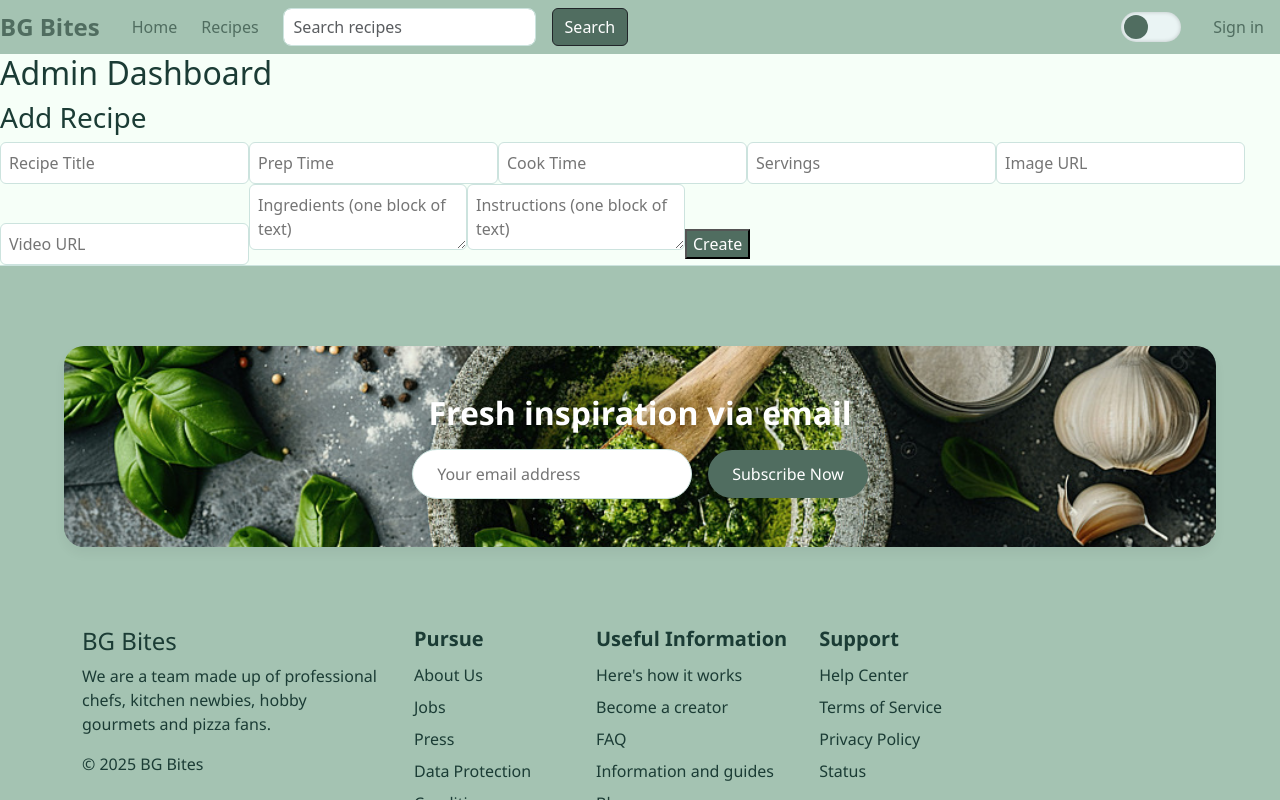
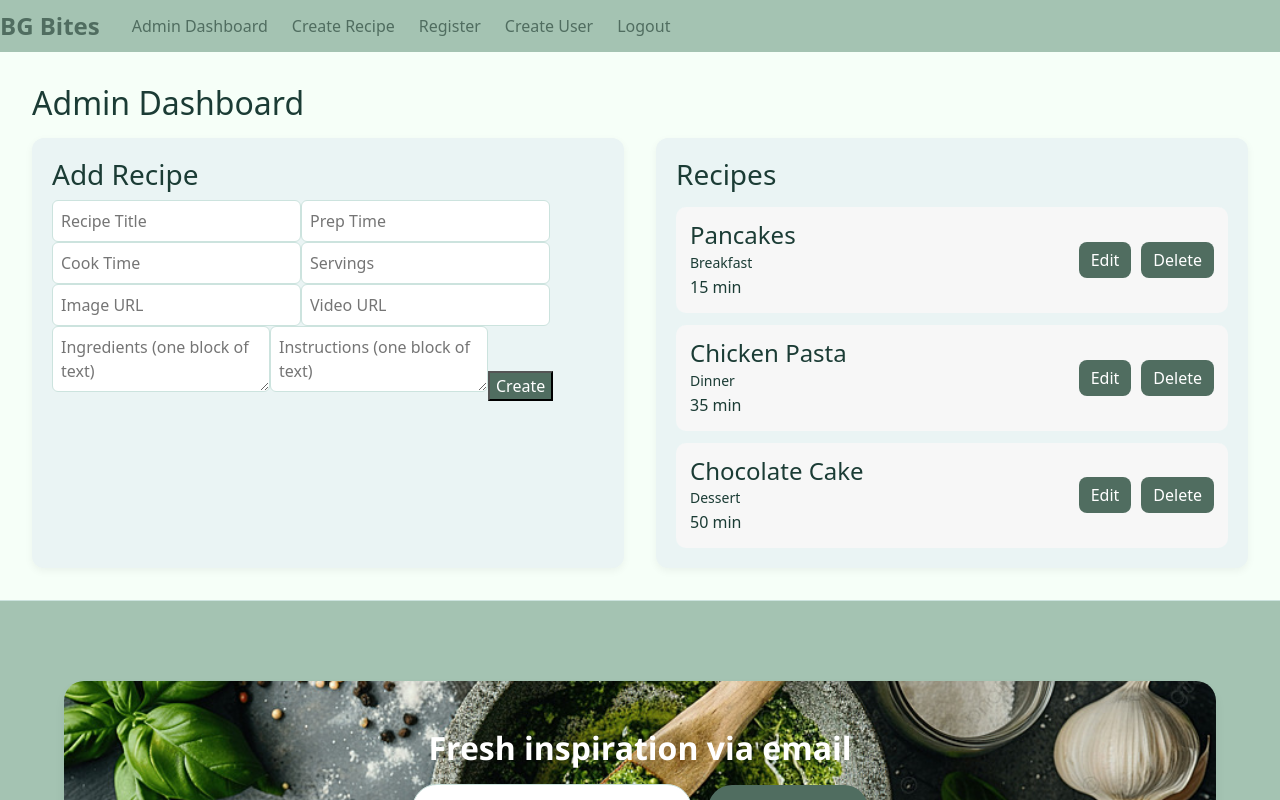
Before and after one commit to jaklin99/BgBites, a React (Create React App) app in the folder frontend/: page /create-recipe in a window 1280 px wide. Shown: the top 800 px of the page. Built offline with nearby package versions, Linux system fonts and the light colour scheme; sample sign-in values are in the browser's storage.

Commit message:
admin panel/login functionalities and design

```diff
--- a/frontend/src/App.css
+++ b/frontend/src/App.css
@@ -542,12 +542,12 @@ body {
 }
 
 /* Admin Recipe List */
-.admin-recipe-list {
+/* .admin-recipe-list {
   list-style: none;
   padding: 0;
   margin: 2rem auto;
   max-width: 600px;
-  background-color: var(--card-bg); /* soft background */
+  background-color: var(--card-bg);
   border-radius: 12px;
   padding: 1rem;
   box-shadow: 0 4px 10px rgba(0, 0, 0, 0.04);
@@ -582,6 +582,125 @@ body {
 .admin-recipe-list button:hover {
   background-color: var(--secondary-color);
   color: var(--text-color);
+} */
+ /* ADMIN DASHBOARD */
+
+.admin-dashboard {
+  padding: 2rem;
+}
+
+.admin-dashboard h2 {
+  margin-bottom: 1rem;
+}
+
+/* Layout */
+
+.admin-layout {
+  display: grid;
+  grid-template-columns: 1fr 1fr;
+  gap: 2rem;
+}
+
+/* Success banner */
+
+.success-banner {
+  background: #dff5e1;
+  color: #2f7a3e;
+  padding: 10px;
+  border-radius: 8px;
+  margin-bottom: 20px;
+}
+
+/* FORM */
+
+.admin-form {
+  background: var(--card-bg);
+  padding: 20px;
+  border-radius: 12px;
+  box-shadow: 0 3px 8px rgba(0,0,0,0.05);
+}
+
+/* RECIPE LIST */
+
+.admin-recipes {
+  background: var(--card-bg);
+  padding: 20px;
+  border-radius: 12px;
+  box-shadow: 0 3px 8px rgba(0,0,0,0.05);
+}
+
+.admin-recipes h3 {
+  margin-bottom: 15px;
+}
+
+/* Recipe cards */
+
+.admin-recipe-list {
+  display: flex;
+  flex-direction: column;
+  gap: 12px;
+}
+
+.admin-recipe-card {
+  display: flex;
+  justify-content: space-between;
+  align-items: center;
+  padding: 14px;
+  border-radius: 10px;
+  background: #f7f7f7;
+}
+
+.admin-recipe-card h4 {
+  margin: 0;
+}
+
+.admin-recipe-card p {
+  margin: 2px 0;
+  font-size: 14px;
+  color: #666;
+}
+
+/* ACTION BUTTONS */
+
+.admin-actions {
+  display: flex;
+  gap: 10px;
+}
+
+.edit-btn {
+  background: #6b9080;
+  color: white;
+  border: none;
+  padding: 6px 12px;
+  border-radius: 8px;
+  cursor: pointer;
+}
+
+.delete-btn {
+  background: #e57373;
+  color: white;
+  border: none;
+  padding: 6px 12px;
+  border-radius: 8px;
+  cursor: pointer;
+}
+
+.edit-btn:hover {
+  background: #557c6d;
+}
+
+.delete-btn:hover {
+  background: #c65a5a;
+}
+
+/* RESPONSIVE */
+
+@media (max-width: 900px) {
+
+  .admin-layout {
+    grid-template-columns: 1fr;
+  }
+
 }
 
 /* Email Subscription Section */
@@ -971,7 +1090,7 @@ body.dark .subscription-form button:hover {
 
 /* LOGIN */
 /* LOGIN */
-.form-container input {
+/* .form-container input {
   width: 100%;
   padding: 0.5rem;
   margin-bottom: 1rem;
@@ -1002,6 +1121,45 @@ body.dark .form-container input {
 .form-container button:hover {
   background-color: var(--secondary-color);
   color: var(--text-color);
+} */
+
+.form-container {
+  max-width: 400px;
+  margin: 100px auto;
+  padding: 30px;
+  background: var(--card-bg);
+  border-radius: 12px;
+  box-shadow: 0 4px 10px rgba(0,0,0,0.05);
+}
+
+.form-container h2 {
+  margin-bottom: 20px;
+  text-align: center;
+}
+
+.form-container form {
+  display: flex;
+  flex-direction: column;
+  gap: 12px;
+}
+
+.form-container input {
+  padding: 10px;
+  border-radius: 8px;
+  border: 1px solid #ccc;
+}
+
+.form-container button {
+  background: var(--primary-color);
+  color: white;
+  border: none;
+  padding: 10px;
+  border-radius: 8px;
+  cursor: pointer;
+}
+
+.form-container button:hover {
+  background: var(--accent-color);
 }
 
 /* CARD DARK THEME */
--- a/frontend/src/components/AdminDashboard.js
+++ b/frontend/src/components/AdminDashboard.js
@@ -1,3 +1,38 @@
+// import React, { useState } from "react";
+// import RecipeForm from "./RecipeForm";
+// import "../App.css";
+
+// function AdminDashboard() {
+//   const [editingRecipe, setEditingRecipe] = useState(null);
+//   const [successMessage, setSuccessMessage] = useState("");
+
+//   const handleSuccess = (recipeTitle) => {
+//     setSuccessMessage(`✅ Recipe "${recipeTitle}" was successfully created!`);
+
+//     // Clear the message after a few seconds
+//     setTimeout(() => setSuccessMessage(""), 4000);
+
+//     // Reset editing mode
+//     setEditingRecipe(null);
+//   };
+
+//   return (
+//     <div className="dashboard">
+//       <h2>Admin Dashboard</h2>
+
+//       {successMessage && <div className="success-banner">{successMessage}</div>}
+
+//       <RecipeForm
+//         onSuccess={handleSuccess}
+//         editingRecipe={editingRecipe}
+//         setEditingRecipe={setEditingRecipe}
+//       />
+//     </div>
+//   );
+// }
+
+// export default AdminDashboard;
+
 import React, { useState } from "react";
 import RecipeForm from "./RecipeForm";
 import "../App.css";
@@ -6,27 +41,92 @@ function AdminDashboard() {
   const [editingRecipe, setEditingRecipe] = useState(null);
   const [successMessage, setSuccessMessage] = useState("");
 
+  // Dummy recipes (replace later with API)
+  const [recipes, setRecipes] = useState([
+    {
+      id: 1,
+      title: "Pancakes",
+      category: "Breakfast",
+      prepTime: "15 min",
+    },
+    {
+      id: 2,
+      title: "Chicken Pasta",
+      category: "Dinner",
+      prepTime: "35 min",
+    },
+    {
+      id: 3,
+      title: "Chocolate Cake",
+      category: "Dessert",
+      prepTime: "50 min",
+    },
+  ]);
+
   const handleSuccess = (recipeTitle) => {
     setSuccessMessage(`✅ Recipe "${recipeTitle}" was successfully created!`);
 
-    // Clear the message after a few seconds
     setTimeout(() => setSuccessMessage(""), 4000);
-
-    // Reset editing mode
     setEditingRecipe(null);
   };
 
+  const handleDelete = (id) => {
+    setRecipes(recipes.filter((r) => r.id !== id));
+  };
+
+  const handleEdit = (recipe) => {
+    setEditingRecipe(recipe);
+  };
+
   return (
-    <div className="dashboard">
+    <div className="admin-dashboard">
       <h2>Admin Dashboard</h2>
 
       {successMessage && <div className="success-banner">{successMessage}</div>}
 
-      <RecipeForm
-        onSuccess={handleSuccess}
-        editingRecipe={editingRecipe}
-        setEditingRecipe={setEditingRecipe}
-      />
+      <div className="admin-layout">
+        {/* Recipe Form */}
+        <div className="admin-form">
+          <RecipeForm
+            onSuccess={handleSuccess}
+            editingRecipe={editingRecipe}
+            setEditingRecipe={setEditingRecipe}
+          />
+        </div>
+
+        {/* Recipe List */}
+        <div className="admin-recipes">
+          <h3>Recipes</h3>
+
+          <div className="admin-recipe-list">
+            {recipes.map((recipe) => (
+              <div key={recipe.id} className="admin-recipe-card">
+                <div>
+                  <h4>{recipe.title}</h4>
+                  <p>{recipe.category}</p>
+                  <span>{recipe.prepTime}</span>
+                </div>
+
+                <div className="admin-actions">
+                  <button
+                    className="edit-btn"
+                    onClick={() => handleEdit(recipe)}
+                  >
+                    Edit
+                  </button>
+
+                  <button
+                    className="delete-btn"
+                    onClick={() => handleDelete(recipe.id)}
+                  >
+                    Delete
+                  </button>
+                </div>
+              </div>
+            ))}
+          </div>
+        </div>
+      </div>
     </div>
   );
 }
--- a/frontend/src/components/AdminLogin.js
+++ b/frontend/src/components/AdminLogin.js
@@ -1,7 +1,6 @@
+// AdminLogin.jsx
 import React, { useState } from "react";
 import { useNavigate } from "react-router-dom";
-import axios from "axios";
-import { setAuth } from "../api/auth";
 
 function AdminLogin() {
   const [credentials, setCredentials] = useState({ email: "", password: "" });
@@ -9,31 +8,51 @@ function AdminLogin() {
   const [error, setError] = useState("");
   const navigate = useNavigate();
 
+  // Dummy admin credentials
+  const dummyAdmin = { email: "admin@example.com", password: "password123" };
+  const dummyRecipes = [
+    {
+      id: 1,
+      title: "Spaghetti Bolognese",
+      ingredients: ["pasta", "tomato", "beef"],
+    },
+    {
+      id: 2,
+      title: "Chicken Curry",
+      ingredients: ["chicken", "curry powder", "rice"],
+    },
+    {
+      id: 3,
+      title: "Chocolate Cake",
+      ingredients: ["chocolate", "flour", "sugar", "eggs"],
+    },
+  ];
+
   const handleChange = (e) => {
     setCredentials({ ...credentials, [e.target.name]: e.target.value });
   };
 
-  const handleSubmit = async (e) => {
+  const handleSubmit = (e) => {
     e.preventDefault();
 
-    try {
-      await axios.get("http://localhost:8080/recipes", {
-        auth: {
-          username: credentials.email,
-          password: credentials.password,
-        },
-      });
+    // Check dummy credentials
+    if (
+      credentials.email === dummyAdmin.email &&
+      credentials.password === dummyAdmin.password
+    ) {
+      // Set admin as logged in
+      localStorage.setItem("adminLoggedIn", "true");
 
-      setAuth(credentials.email, credentials.password);
+      // Save dummy recipes in localStorage (or state for now)
+      localStorage.setItem("dummyRecipes", JSON.stringify(dummyRecipes));
+
       navigate("/admin");
-    } catch (err) {
+    } else {
       setError("Invalid email or password.");
     }
   };
 
-  const togglePasswordVisibility = () => {
-    setShowPassword((prev) => !prev);
-  };
+  const togglePasswordVisibility = () => setShowPassword((prev) => !prev);
 
   return (
     <div className="form-container">
--- a/frontend/src/components/Navbar.js
+++ b/frontend/src/components/Navbar.js
@@ -1,26 +1,122 @@
+// import React, { useEffect, useState } from "react";
+// import { Link, useLocation } from "react-router-dom";
+// import ThemeToggle from "./ThemeToggle";
+// import "../App.css";
+// import { Form, FormControl, Button } from "react-bootstrap";
+// import { FaBars, FaTimes } from "react-icons/fa";
+
+// const Navbar = () => {
+//   const location = useLocation();
+//   const isAdmin = location.pathname.startsWith("/admin");
+
+//   const [theme, setTheme] = useState("light");
+//   const [menuOpen, setMenuOpen] = useState(false);
+
+//   useEffect(() => {
+//     const stored = localStorage.getItem("theme");
+//     const prefersDark = window.matchMedia(
+//       "(prefers-color-scheme: dark)",
+//     ).matches;
+//     const initialTheme = stored || (prefersDark ? "dark" : "light");
+
+//     setTheme(initialTheme);
+//     document.body.className = initialTheme;
+//   }, []);
+
+//   const toggleTheme = () => {
+//     const newTheme = theme === "light" ? "dark" : "light";
+//     setTheme(newTheme);
+//     localStorage.setItem("theme", newTheme);
+//     document.body.className = newTheme;
+//   };
+
+//   const toggleMenu = () => {
+//     setMenuOpen(!menuOpen);
+//   };
+
+//   return (
+//     <nav className="navbar">
+//       <div className="navbar-left">
+//         <div className="navbar-logo">
+//           <Link to="/">BG Bites</Link>
+//         </div>
+
+//         {/* Hamburger */}
+//         <div className="menu-icon" onClick={toggleMenu}>
+//           {menuOpen ? <FaTimes /> : <FaBars />}
+//         </div>
+
+//         <div className={`navbar-links ${menuOpen ? "active" : ""}`}>
+//           {!isAdmin ? (
+//             <>
+//               <Link to="/" onClick={() => setMenuOpen(false)}>
+//                 Home
+//               </Link>
+//               <Link to="/recipes" onClick={() => setMenuOpen(false)}>
+//                 Recipes
+//               </Link>
+
+//               <Form className="d-flex search-form">
+//                 <FormControl
+//                   type="search"
+//                   placeholder="Search recipes"
+//                   className="me-2"
+//                 />
+//                 <Button variant="dark" className="nav-search">
+//                   Search
+//                 </Button>
+//               </Form>
+//             </>
+//           ) : (
+//             <>
+//               <Link to="/">Home</Link>
+//               <Link to="/recipes">Recipes</Link>
+//               <Link to="/admin/create-recipe">Create Recipe</Link>
+//               <Link to="/admin/register">Register</Link>
+//               <Link to="/admin/create-user">Create User</Link>
+//               <Link to="/admin/login">Logout</Link>
+//             </>
+//           )}
+//         </div>
+//       </div>
+
+//       {!isAdmin && (
+//         <div className="navbar-right">
+//           <ThemeToggle theme={theme} toggleTheme={toggleTheme} />
+//           <Link to="/admin/login" className="btn-signup">
+//             Sign in
+//           </Link>
+//         </div>
+//       )}
+//     </nav>
+//   );
+// };
+
+// export default Navbar;
+
+
+// Navbar.jsx
 import React, { useEffect, useState } from "react";
-import { Link, useLocation } from "react-router-dom";
+import { Link } from "react-router-dom";
 import ThemeToggle from "./ThemeToggle";
 import "../App.css";
 import { Form, FormControl, Button } from "react-bootstrap";
 import { FaBars, FaTimes } from "react-icons/fa";
 
 const Navbar = () => {
-  const location = useLocation();
-  const isAdmin = location.pathname.startsWith("/admin");
-
   const [theme, setTheme] = useState("light");
   const [menuOpen, setMenuOpen] = useState(false);
+  const [isAdminLoggedIn, setIsAdminLoggedIn] = useState(false);
 
   useEffect(() => {
-    const stored = localStorage.getItem("theme");
-    const prefersDark = window.matchMedia(
-      "(prefers-color-scheme: dark)",
-    ).matches;
-    const initialTheme = stored || (prefersDark ? "dark" : "light");
+    const storedTheme = localStorage.getItem("theme");
+    const prefersDark = window.matchMedia("(prefers-color-scheme: dark)").matches;
+    setTheme(storedTheme || (prefersDark ? "dark" : "light"));
+    document.body.className = storedTheme || (prefersDark ? "dark" : "light");
 
-    setTheme(initialTheme);
-    document.body.className = initialTheme;
+    // Check admin login state from localStorage
+    const admin = localStorage.getItem("adminLoggedIn");
+    setIsAdminLoggedIn(admin === "true");
   }, []);
 
   const toggleTheme = () => {
@@ -30,9 +126,7 @@ const Navbar = () => {
     document.body.className = newTheme;
   };
 
-  const toggleMenu = () => {
-    setMenuOpen(!menuOpen);
-  };
+  const toggleMenu = () => setMenuOpen(!menuOpen);
 
   return (
     <nav className="navbar">
@@ -47,45 +141,34 @@ const Navbar = () => {
         </div>
 
         <div className={`navbar-links ${menuOpen ? "active" : ""}`}>
-          {!isAdmin ? (
+          {!isAdminLoggedIn ? (
             <>
-              <Link to="/" onClick={() => setMenuOpen(false)}>
-                Home
-              </Link>
-              <Link to="/recipes" onClick={() => setMenuOpen(false)}>
-                Recipes
-              </Link>
-
+              <Link to="/" onClick={() => setMenuOpen(false)}>Home</Link>
+              <Link to="/recipes" onClick={() => setMenuOpen(false)}>Recipes</Link>
               <Form className="d-flex search-form">
-                <FormControl
-                  type="search"
-                  placeholder="Search recipes"
-                  className="me-2"
-                />
-                <Button variant="dark" className="nav-search">
-                  Search
-                </Button>
+                <FormControl type="search" placeholder="Search recipes" className="me-2" />
+                <Button variant="dark" className="nav-search">Search</Button>
               </Form>
             </>
           ) : (
             <>
-              <Link to="/">Home</Link>
-              <Link to="/recipes">Recipes</Link>
+              <Link to="/admin">Admin Dashboard</Link>
               <Link to="/admin/create-recipe">Create Recipe</Link>
               <Link to="/admin/register">Register</Link>
               <Link to="/admin/create-user">Create User</Link>
-              <Link to="/admin/login">Logout</Link>
+              <Link to="/" onClick={() => {
+                localStorage.removeItem("adminLoggedIn");
+                setIsAdminLoggedIn(false);
+              }}>Logout</Link>
             </>
           )}
         </div>
       </div>
 
-      {!isAdmin && (
+      {!isAdminLoggedIn && (
         <div className="navbar-right">
           <ThemeToggle theme={theme} toggleTheme={toggleTheme} />
-          <Link to="/signin" className="btn-signup">
-            Sign in
-          </Link>
+          <Link to="/admin/login" className="btn-signup">Sign in</Link>
         </div>
       )}
     </nav>
```
